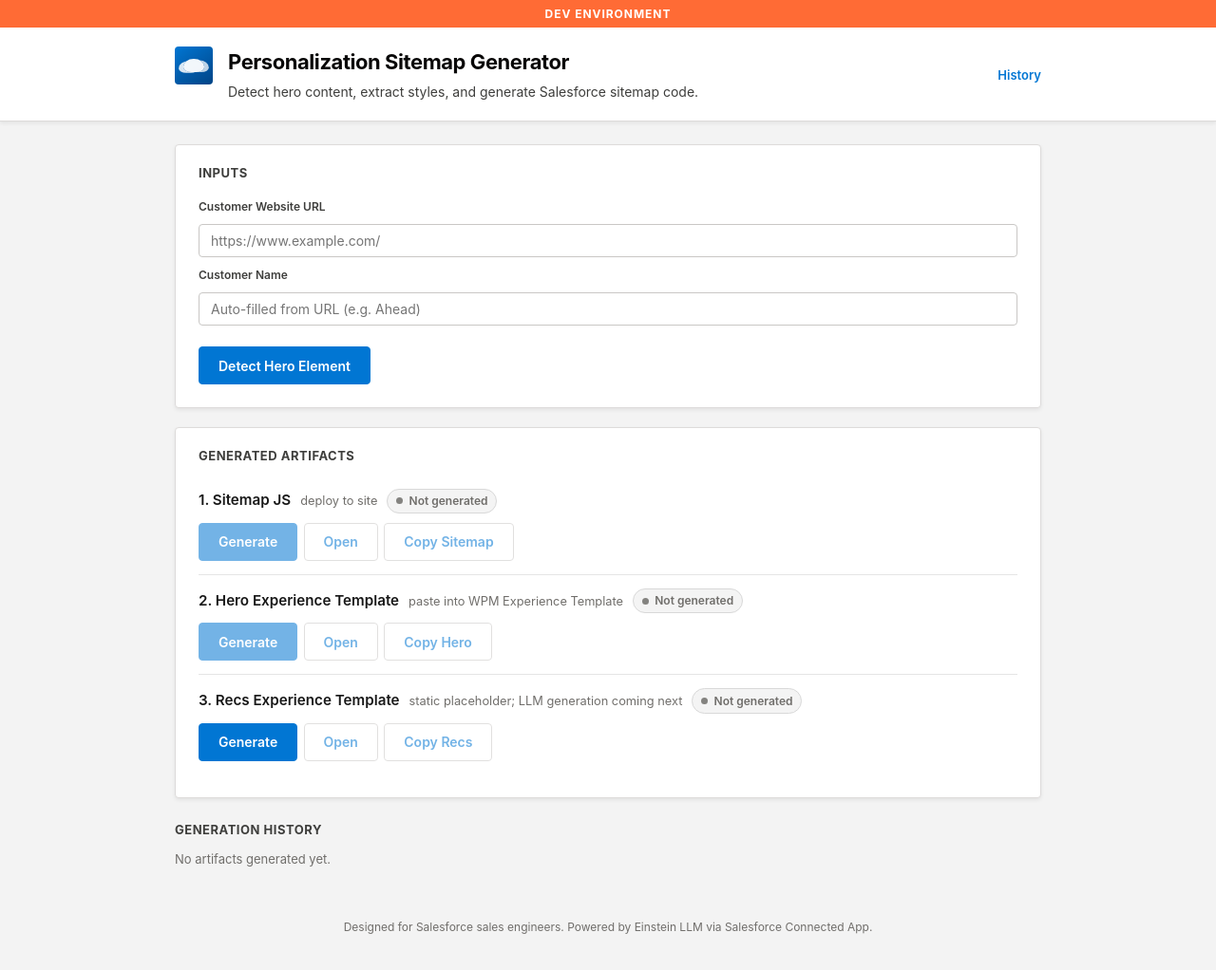
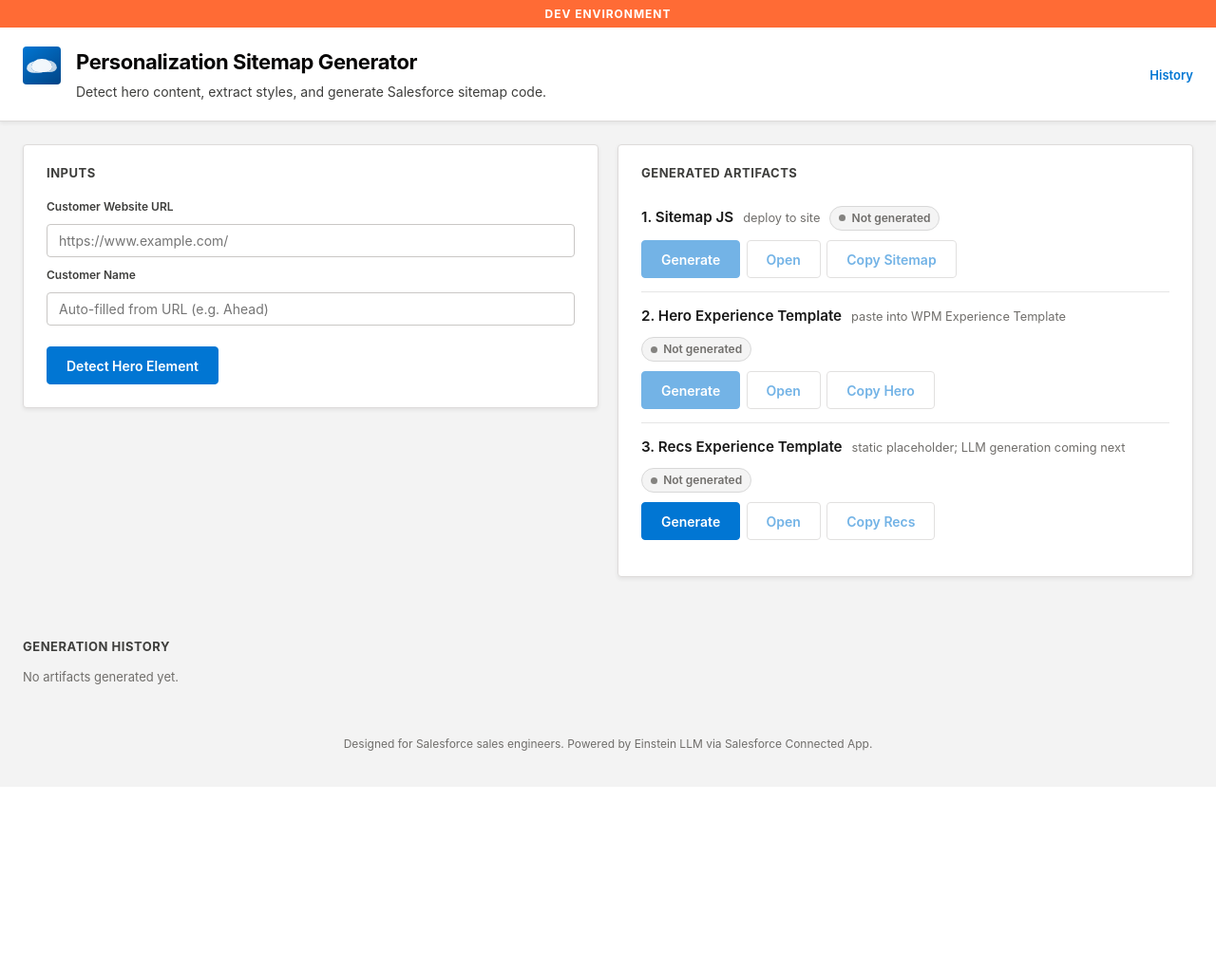
Before and after one commit to porziorobe/Salesforce-Personalization-Sitemap2.0-Dev, a Flask app: page / in a window 1280 px wide. Shown: the whole page at 95% size. After the commit the page ends 791 px from the top, so only its background shows below. Run offline with Flask 3, Linux system fonts and the light colour scheme.

Commit message:
Two-column layout for dev: inputs left, artifacts sticky right
Use full screen real estate; bump container max-width to 1400px and switch
.app-main to a 2-column grid. Generated artifacts panel sticks while user
scrolls long Hero HTML on the left. Collapses to single column under 1024px.

Co-Authored-By: Claude Opus 4.7 <noreply@anthropic.com>

```diff
--- a/static/style.css
+++ b/static/style.css
@@ -22,12 +22,17 @@
 body { margin: 0; min-height: 100vh; font-family: var(--font-stack); color: var(--sf-text); background: var(--sf-bg); line-height: 1.5; }
 .app { min-height: 100vh; display: flex; flex-direction: column; }
 .app-header { background: var(--sf-surface); border-bottom: 1px solid var(--sf-border); box-shadow: var(--sf-shadow); }
-.header-inner { max-width: 960px; margin: 0 auto; padding: 1.25rem 1.5rem; display: flex; align-items: flex-start; gap: 1rem; }
+.header-inner { max-width: 1400px; margin: 0 auto; padding: 1.25rem 1.5rem; display: flex; align-items: flex-start; gap: 1rem; }
 .brand-mark { width: 2.5rem; height: 2.5rem; border-radius: var(--sf-radius); background: linear-gradient(145deg, var(--sf-blue) 0%, var(--sf-blue-dark) 100%); display: grid; place-items: center; }
 .brand-cloud { display: block; width: 1.35rem; height: 0.85rem; background: rgba(255,255,255,0.95); border-radius: 50% 50% 40% 40% / 60% 60% 40% 40%; box-shadow: -0.35rem 0.1rem 0 -0.05rem rgba(255,255,255,0.85), 0.35rem 0.05rem 0 -0.05rem rgba(255,255,255,0.75); }
 .app-title { margin: 0; font-size: 1.375rem; font-weight: 700; letter-spacing: -0.02em; }
 .app-subtitle { margin: 0.25rem 0 0; font-size: 0.875rem; color: var(--sf-text-secondary); }
-.app-main { flex: 1; max-width: 960px; width: 100%; margin: 0 auto; padding: 1.5rem; display: flex; flex-direction: column; gap: 1.25rem; }
+.app-main { flex: 1; max-width: 1400px; width: 100%; margin: 0 auto; padding: 1.5rem; display: grid; grid-template-columns: minmax(0, 1fr) minmax(0, 1fr); gap: 1.25rem; align-items: start; }
+.app-main > .panel:nth-of-type(2) { position: sticky; top: 1.5rem; }
+@media (max-width: 1024px) {
+  .app-main { grid-template-columns: 1fr; }
+  .app-main > .panel:nth-of-type(2) { position: static; }
+}
 .panel { background: var(--sf-surface); border: 1px solid var(--sf-border); border-radius: var(--sf-radius); box-shadow: var(--sf-shadow); padding: 1.25rem 1.5rem 1.5rem; }
 .panel-heading { margin: 0 0 1rem; font-size: 0.8125rem; font-weight: 700; text-transform: uppercase; letter-spacing: 0.04em; color: var(--sf-text-secondary); }
 .form, .field { display: flex; flex-direction: column; gap: 0.6rem; }
@@ -67,7 +72,7 @@ html { scroll-behavior: smooth; }
 .header-link { font-size: 0.8125rem; font-weight: 600; color: var(--sf-blue); text-decoration: none; }
 .header-link:hover { text-decoration: underline; }
 
-.history-section { max-width: 960px; width: 100%; margin: 0 auto; padding: 0 1.5rem 1.5rem; }
+.history-section { max-width: 1400px; width: 100%; margin: 0 auto; padding: 0 1.5rem 1.5rem; }
 .history-header { display: flex; align-items: center; justify-content: space-between; margin-bottom: 0.75rem; }
 .history-header .panel-heading { margin: 0; }
 .history-clear { font-family: var(--font-stack); font-size: 0.75rem; font-weight: 600; color: var(--sf-text-placeholder); background: none; border: none; cursor: pointer; padding: 0; }
```
